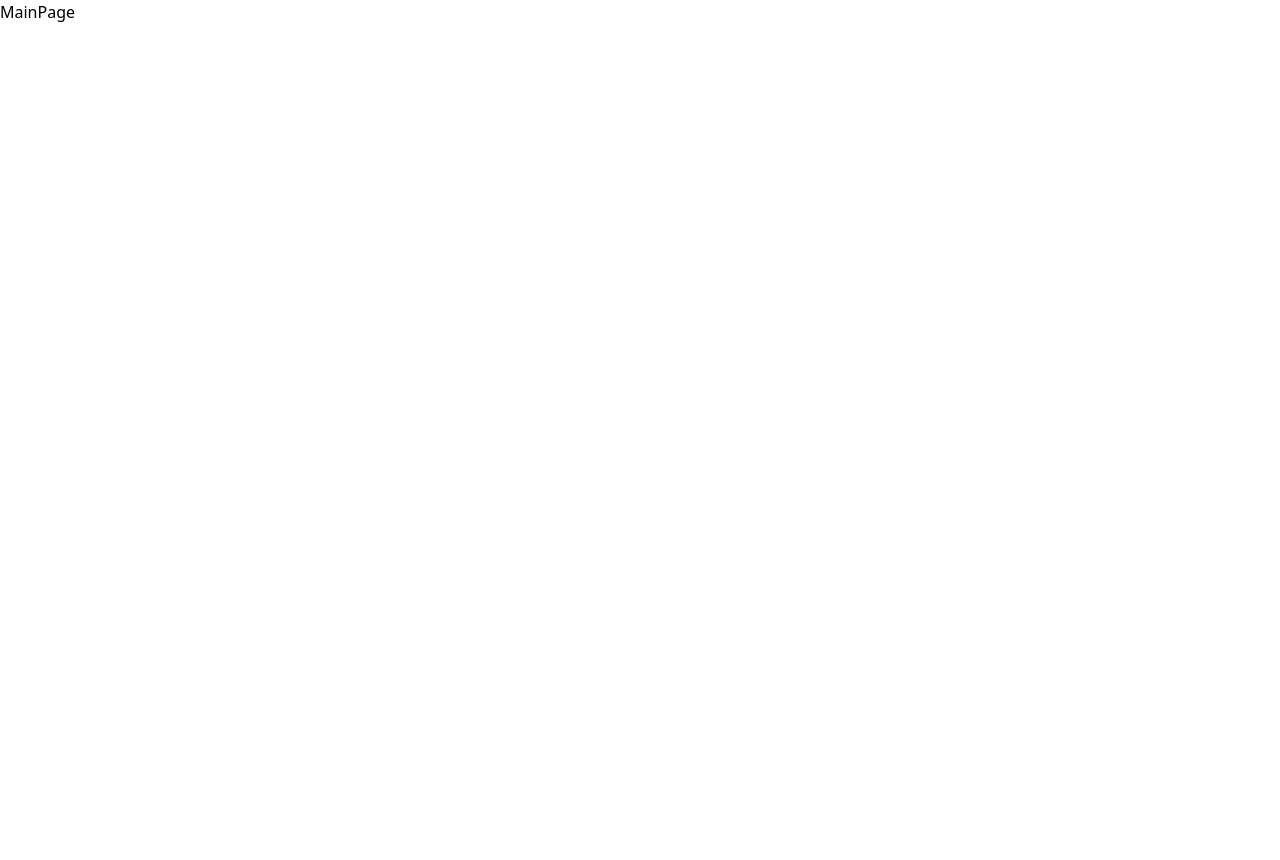
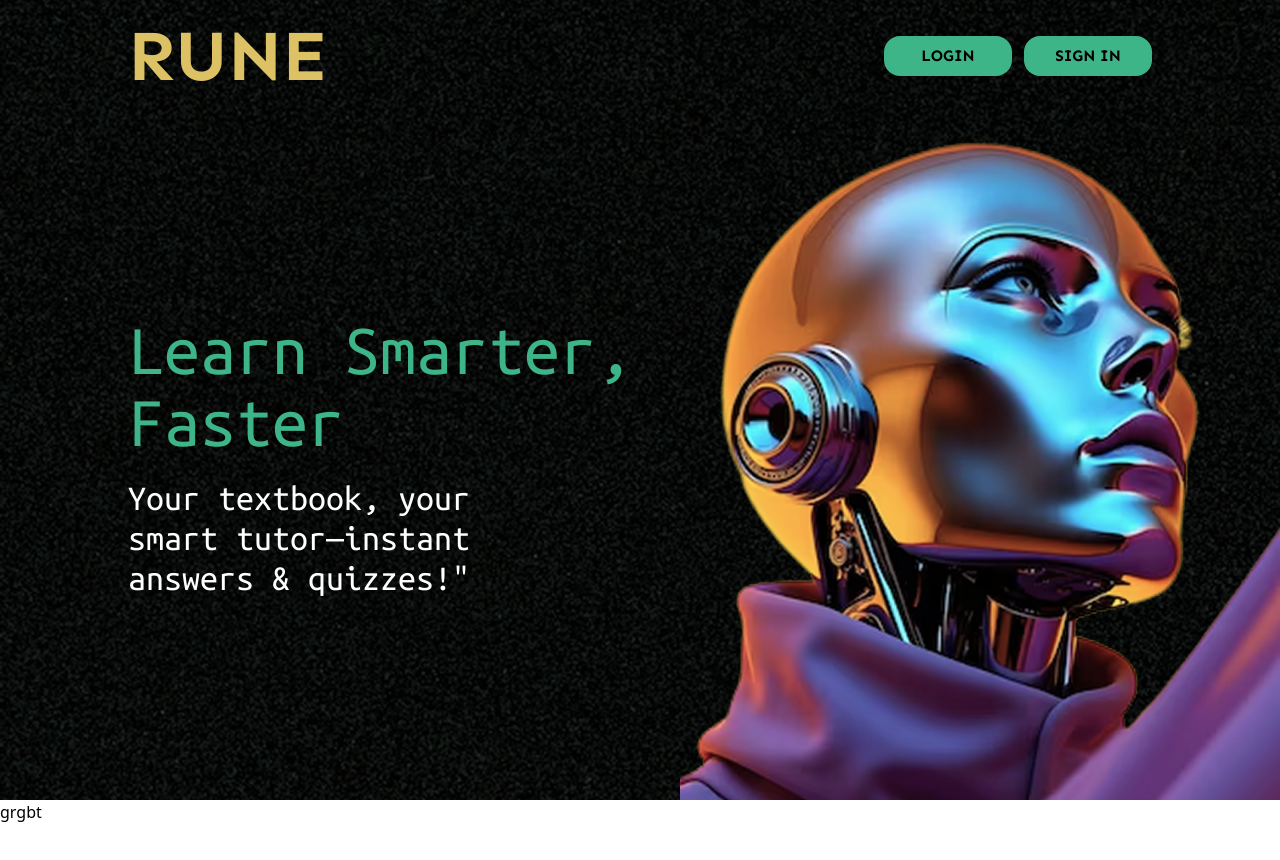
Before and after one commit to BimalDevasia/RUNE, a React (Vite) app: page / in a window 1280 px wide. Shown: the top 860 px of the page. Before the commit the page ends 800 px from the top, so only its background shows below. Built offline with nearby package versions, Linux system fonts and the light colour scheme.

Commit message:
front page

```diff
--- a/index.html
+++ b/index.html
@@ -7,7 +7,7 @@
     <link rel="preconnect" href="https://fonts.gstatic.com" crossorigin>
     <link href="https://fonts.googleapis.com/css2?family=Caveat:wght@400..700&family=Roboto:ital,wght@0,100;0,300;0,400;0,500;0,700;0,900;1,100;1,300;1,400;1,500;1,700;1,900&display=swap" rel="stylesheet">
     <link href="https://fonts.googleapis.com/css2?family=Caveat:wght@400..700&family=Roboto:ital,wght@0,100;0,300;0,400;0,500;0,700;0,900;1,100;1,300;1,400;1,500;1,700;1,900&family=Sen:wght@400..800&display=swap" rel="stylesheet">
-    <meta name="viewport" content="width=device-width, initial-scale=1.0" />
+    <link href="https://fonts.googleapis.com/css2?family=Ubuntu+Mono:ital,wght@0,400;0,700;1,400;1,700&display=swap" rel="stylesheet">    <meta name="viewport" content="width=device-width, initial-scale=1.0" />
     <title>RUNE - Your AI Study Companion</title>
   </head>
   <body>
--- /dev/null
+++ b/src/components/HeroSection.tsx
@@ -0,0 +1,36 @@
+import "./customscroll.css"
+
+function HeroSection() {
+    return (
+      <div
+        className="no_overflow w-svw h-svh flex flex-col bg-cover bg-center overflow-hidden"
+        style={{ backgroundImage: "url(./hero.png)" }}
+      >
+        {/* Header Section */}
+        <div className="h-28 flex px-32 items-center justify-center font-sen">
+          <div className="font-sen z-10 text-7xl text-[#DDC165] w-full font-bold">RUNE</div>
+          <div className="flex gap-3">
+            <div className="w-32 h-10 bg-primary_green flex justify-center items-center rounded-2xl font-bold">
+              LOGIN
+            </div>
+            <div className="w-32 h-10 bg-primary_green flex justify-center items-center rounded-2xl font-bold">
+              SIGN IN
+            </div>
+          </div>
+        </div>
+
+        {/* Hero Section */}
+        <div className="relative flex-1 flex">
+          <div className="w-1/2 h-full flex flex-col  justify-center pl-32 gap-5 font-ubuntu_mono">
+            <div className="text-7xl text-primary_green ">Learn Smarter, Faster</div>
+            <div className="text-4xl text-white w-3/4">Your textbook, your smart tutor—instant answers & quizzes!"</div>
+          </div>
+          <div className=" w-1/2 h-full">
+            <div  className="absolute w-[600px] h-full bg-cover bg-no-repeat bg-center bottom-0 right-0 " style={{backgroundImage:'URL(./herorobo.png)'}}></div>
+          </div>
+        </div>
+      </div>
+    );
+  }
+
+  export default HeroSection;
--- a/src/components/MainPage.tsx
+++ b/src/components/MainPage.tsx
@@ -1,8 +1,13 @@
-import React from 'react'
+
+import HeroSection from './HeroSection'
+import SecondPage from './SecondPage'
 
 function MainPage() {
   return (
-    <div>MainPage</div>
+    <div className='overflow-hidden'>
+    <HeroSection/>
+    <SecondPage/>
+    </div>
   )
 }
 
--- /dev/null
+++ b/src/components/SecondPage.tsx
@@ -0,0 +1,10 @@
+import "./customscroll.css"
+function SecondPage() {
+  return (
+    <div className="no_overflow w-svw h-svh overflow-hidden">
+        grgbt
+    </div>
+  )
+}
+
+export default SecondPage
--- a/src/components/customscroll.css
+++ b/src/components/customscroll.css
@@ -17,3 +17,6 @@
   .custom-scroll::-webkit-scrollbar-thumb:hover {
     background-color: rgba(255, 255, 255, 0.7);
   }
+  .no_overflow{
+    overflow-x: hidden;
+  }
--- a/tailwind.config.js
+++ b/tailwind.config.js
@@ -4,7 +4,8 @@ module.exports = {
     extend: {
       fontFamily: {
         roboto: ['Roboto', 'sans-serif'],
-        sen: ["Sen", 'sans-serif']
+        sen: ["Sen", 'sans-serif'],
+        ubuntu_mono:['Ubuntu Mono','monospace']
       },
       colors:{
         primary_green:"#3EB489",
```
Also changed, not shown: public/hero.png (added), public/herorobo.png (added).
